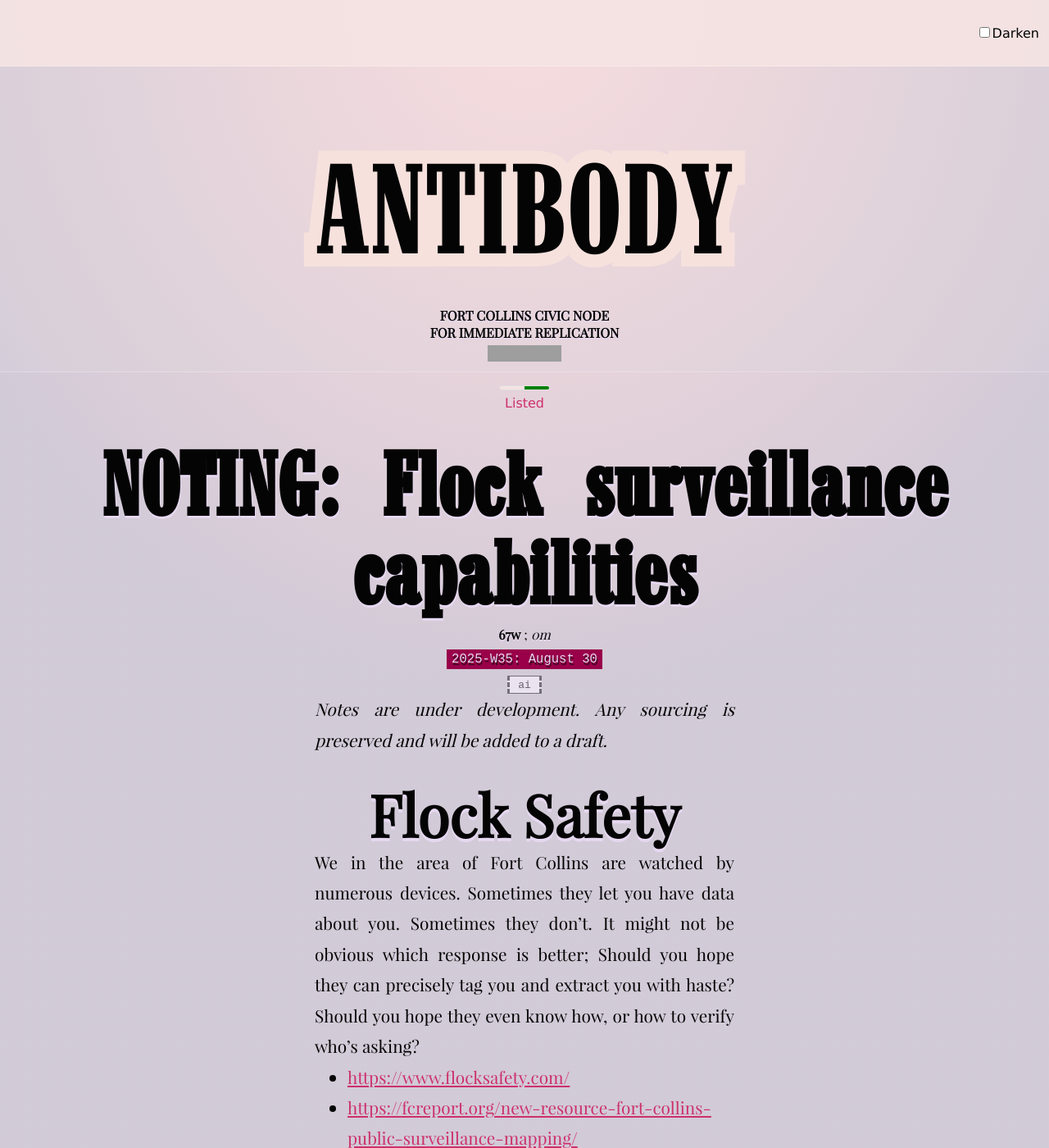
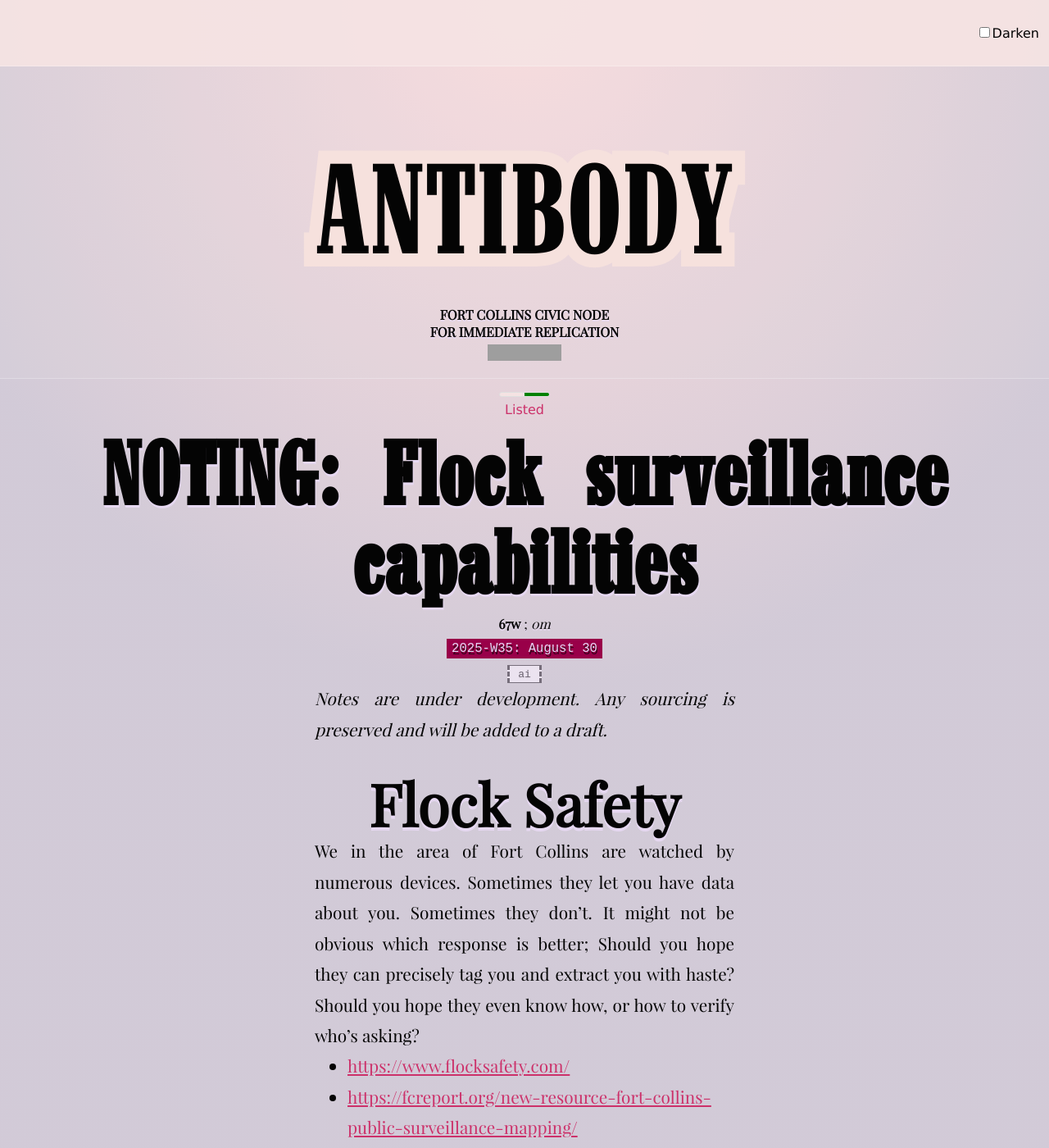
Before and after one commit to tiliv/antibody, a Jekyll site: the page built from docs/journal/autumn-ryan-Flock-Safety/index.md, in a window 1280 px wide and 1400 px high. Shown: the whole window at 82% size. Built offline with Jekyll 4.4.1, drawn with Linux system fonts in a browser that asks for light colours; grey boxes are pictures that could not be loaded.

Commit message:
Simplify css

```diff
--- a/docs/_layouts/root.html
+++ b/docs/_layouts/root.html
@@ -58,24 +58,24 @@
     <h1 id="title-stroke" class="journal-font" inert>{{ site.title }}</h1>
     <h1 id="title" class="journal-font" aria-describe="Title:">{{ site.title }}</h1>
     </a>
+    <p id="replication">
+      {{ site.civic_node }} Civic Node
+      <br>{{ site.civic_tag }}
+      <br><a href="{{ site.license_url }}" target="_blank">
+        <img
+          style="width: auto"
+          src="{{ site.license_badge }}"
+        />
+      </a>
+    </p>
   </div>
   <div id="robots">
     {%- if page.index -%}
-      <div class="truthy-pill" role="status" aria-live="polite" data-public="true" aria-label="Robots are allowed here."></div>
+      <div class="truthy-pill" role="status" data-public="true" aria-label="Robots are allowed here."></div>
     {%- else -%}
-      <div class="truthy-pill" role="status" aria-live="polite" data-public="false" aria-label="Robots were told to go away."></div>
+      <div class="truthy-pill" role="status" data-public="false" aria-label="Robots were told to go away."></div>
     {%- endif -%}
   </div>
-  <p id="replication">
-    {{ site.civic_node }} Civic Node
-    <br>{{ site.civic_tag }}
-    <br><a href="{{ site.license_url }}" target="_blank">
-      <img
-        style="width: auto"
-        src="{{ site.license_badge }}"
-      />
-    </a>
-  </p>
 
   {{ content }}
 
--- a/docs/css/media.css
+++ b/docs/css/media.css
@@ -1,12 +1,11 @@
 #title-stack {
   padding-top: 12em;
-  padding-bottom: 15em;
 }
 #title-stack h1 {
   font-size: 10em;
 }
 #replication {
-  margin-top: -5em;
+  margin-top: 10em;
 }
 
 @media (max-width: 1600px) {
@@ -24,7 +23,6 @@
   }
 
   .nav.side { position: initial; }
-  #title-stack { padding-bottom: 12em; }
   #title-stack h1 { font-size: 6em; }
   .links img { width: 40px; }
   article { font-size: 1em; }
@@ -56,7 +54,6 @@
   h3 { font-size: 2em; }
 }
 @media (max-width: 350px) {
-  #title-stack { padding-bottom: 9em; }
   #title-stack h1 { font-size: 4em; }
   .links img { width: 18px; }
   h2 { font-size: 2em; }
--- a/docs/css/site.css
+++ b/docs/css/site.css
@@ -82,7 +82,6 @@
   flex-direction: column;
   justify-content: center;
   flex-grow: 1;
-  padding: 2em;
   margin: auto;
 }
 #main h3 {
@@ -154,8 +153,6 @@
   transition: padding-bottom 0.5s ease-in-out;
   white-space: nowrap;
   background-color: var(--shade);
-}
-#title-stack {
   border-bottom: 1px solid var(--border);
 }
 #title, #title-stroke {
@@ -176,32 +173,26 @@
   white-space: initial;
 }
 #replication {
-  z-index: 4;
   text-transform: uppercase;
-  width: 100%;
   text-align: center;
   font-weight: bold;
   text-shadow: 0 2px var(--sh) !important;
   font-family: ArticleFont, "Times New Roman", times, serif;
   transition: margin-top 0.5s ease-in-out;
-  margin-bottom: 5em;
+  margin-bottom: 1em;
 }
 #robots {
   margin: auto;
-  margin-block: inherit;
 }
 .truthy-pill {
-  position: absolute;
   width: 60px;
   height: 4px;
   border-radius: 4px;
   background: linear-gradient(to right,
     var(--shade-hard) 50%, var(--shade-hard) 50%);
   border: 1px solid var(--fg-inverse);
-  /* overflow: hidden; */
-  margin: 1em 0 0;
+  margin: 1em 0 1.8em;
   font-size: 1em;
-  /* font-family: ArticleFont; */
   color: var(--fg1);
   font-weight: lighter;
   text-align: center;
```
